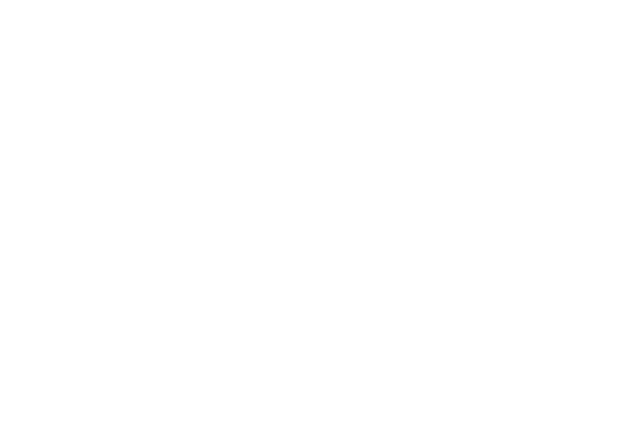
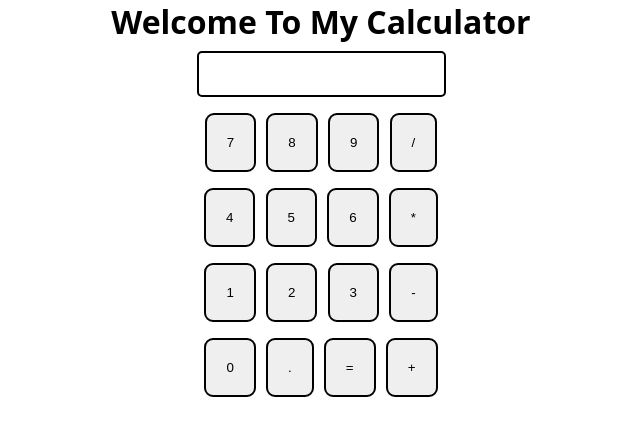
Before and after one commit to subhayu2025/calculator, a plain HTML site: page index.html in a window 1280 px wide. Shown: the whole page, without its empty margins (319-959 px from the left). Drawn offline with Linux system fonts and the light colour scheme.

Commit message:
design added

```diff
--- a/index.html
+++ b/index.html
@@ -5,8 +5,39 @@
     <meta name="viewport" content="width=device-width, initial-scale=1.0">
     <title>Calculator</title>
     <link rel="stylesheet" href="style.css">
+    <link rel="stylesheet" href="style2.css">
 </head>
 <body>
+    <h1 class="text-center">Welcome To My Calculator</h1>
+    <div class="container mx-auto flex flex-col item-center">
+        <div class="row">
+            <input class="input" type="text">
+        </div>
+        <div class="row">
+        <button class="button">7</button>
+        <button class="button">8</button>
+        <button class="button">9</button>
+        <button class="button">/</button>
+        </div>
+        <div class="row">
+        <button class="button">4</button>
+        <button class="button">5</button>
+        <button class="button">6</button>
+        <button class="button">*</button>
+        </div>
+        <div class="row">
+        <button class="button">1</button>
+        <button class="button">2</button>
+        <button class="button">3</button>
+        <button class="button">-</button>
+        </div>
+        <div class="row">
+        <button class="button">0</button>
+        <button class="button">.</button>
+        <button class="button">=</button>
+        <button class="button">+</button>
+        </div>
+    </div>
 <script src="app.js"></script>
 </body>
 </html>
--- a/style.css
+++ b/style.css
@@ -0,0 +1,25 @@
+* {
+    margin: 0;
+    padding: 0;
+}
+
+
+.text-center {
+    text-align: center;
+}
+
+.mx-auto {
+    margin: auto;
+}
+
+.flex {
+    display: flex;
+}
+
+.flex-col {
+    flex-direction: column;
+}
+
+.item-center {
+    align-items: center;
+}
--- /dev/null
+++ b/style2.css
@@ -0,0 +1,25 @@
+body {
+    height: 100%;
+    width: 100%;
+    font-family: system-ui, -apple-system, BlinkMacSystemFont, 'Segoe UI', Roboto, Oxygen, Ubuntu, Cantarell, 'Open Sans', 'Helvetica Neue', sans-serif;
+}
+
+.button {
+    padding: 20px;
+    margin: 0 3px;
+    border: 2px solid black;
+    border-radius:9px;
+    cursor: pointer;
+}
+
+.row {
+    margin: 8px 0;
+}
+
+.row input {
+    font-size: 19px;
+    margin: 0;
+    padding: 10px 0;
+    border: 2px solid black;
+    border-radius: 5px;
+}
```
